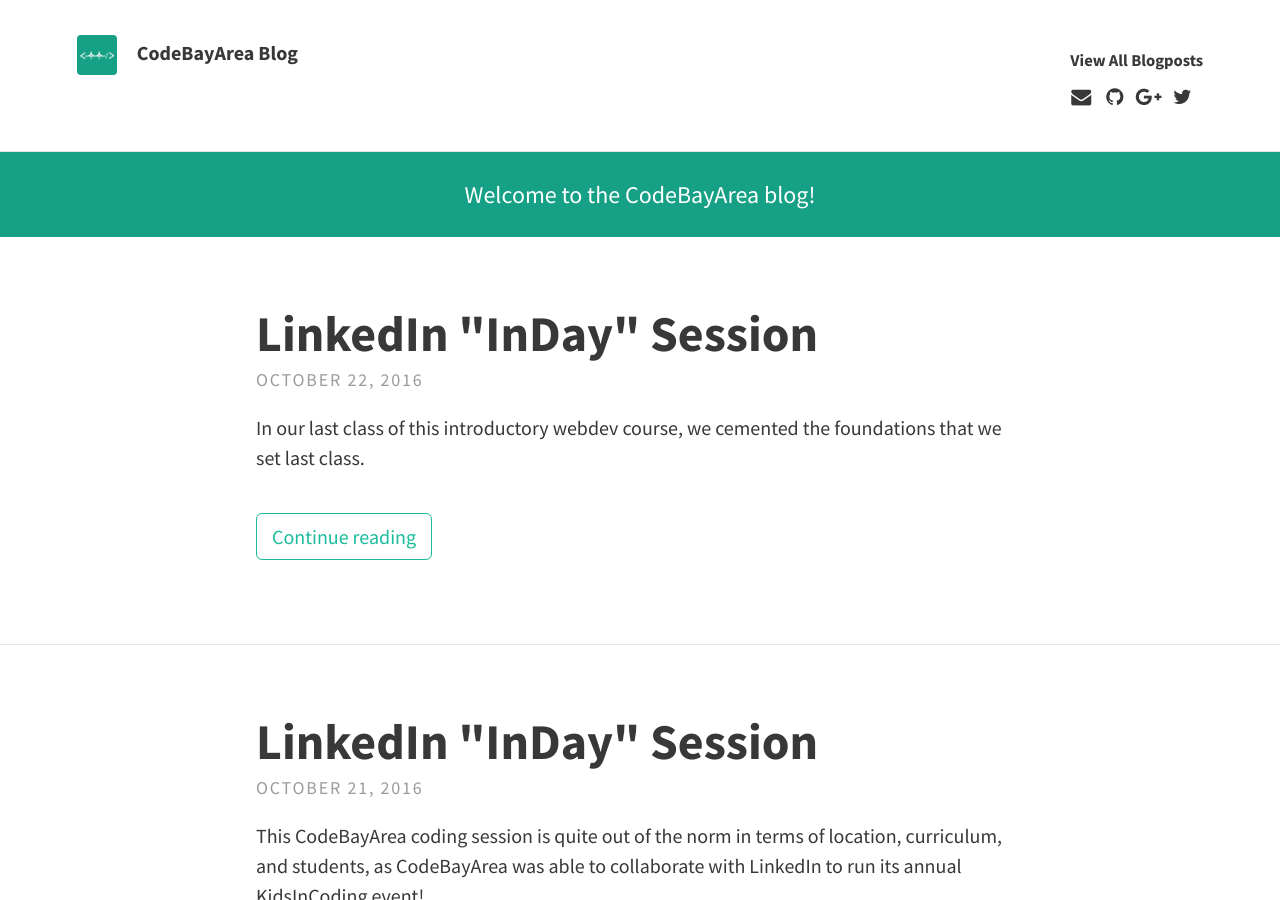
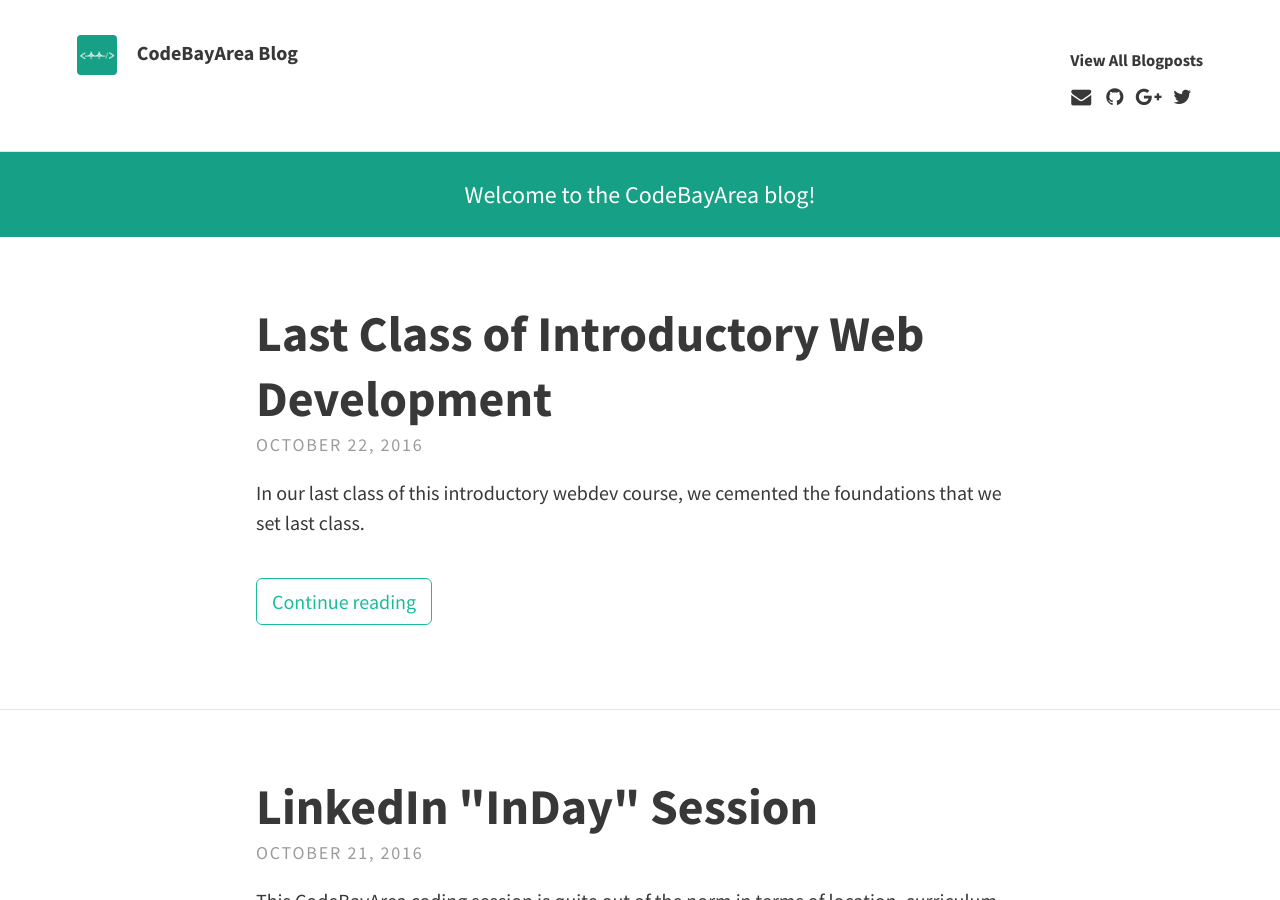
Before and after one commit to codebayarea/codebayarea.github.io, a Jekyll site: the page built from index.html, in a window 1280 px wide and 900 px high. Built offline with Jekyll 4.4.1, drawn with Linux system fonts in a browser that asks for light colours; nearby versions of some CDN libraries; the list of posts is cut into pages by our own code.

Commit message:
Update 2016-10-22-october-22nd-class.md

```diff
--- a/_posts/2016-10-22-october-22nd-class.md
+++ b/_posts/2016-10-22-october-22nd-class.md
@@ -1,6 +1,6 @@
 ---
 layout: post
-title: LinkedIn "InDay" Session
+title: Last Class of Introductory Web Development
 feature-img: "img/Webdev/10222016/DSCF2982.JPG"
 ---
 
```
